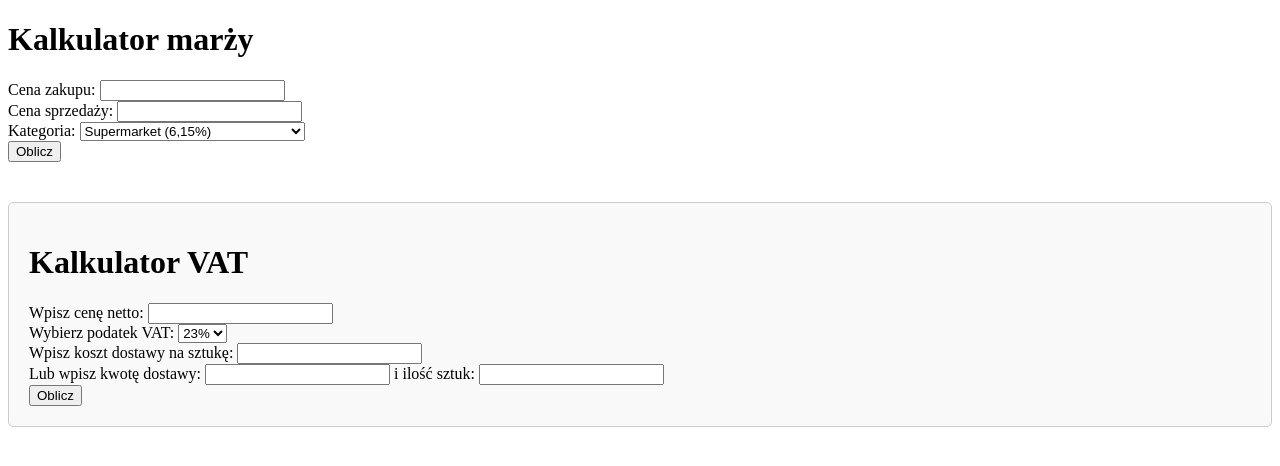
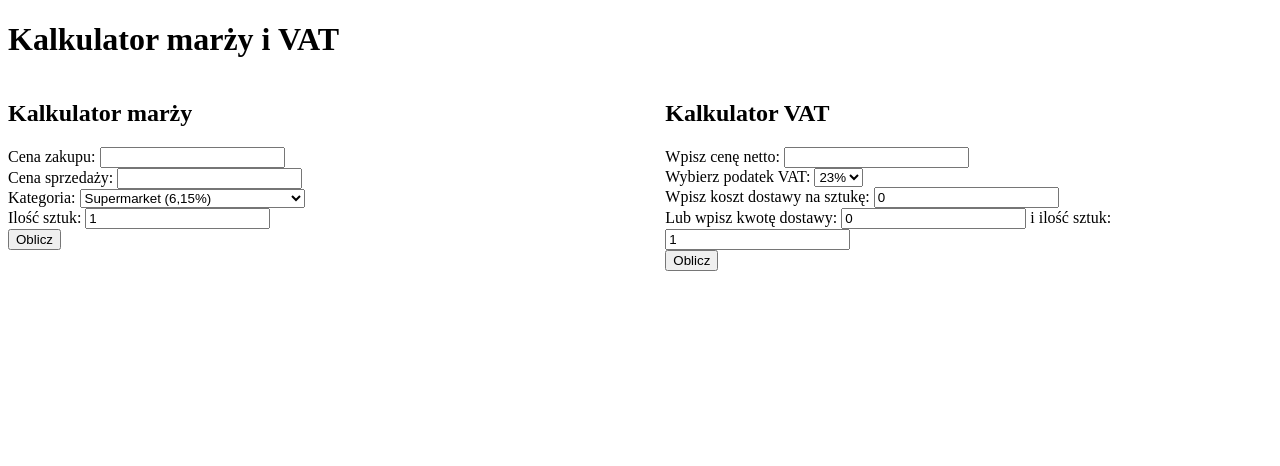
Before and after one commit to czangusiek/kalkulator-marzy, a Flask app: page / in a window 1280 px wide. Shown: the top 466 px of the page. Run offline with Flask 3, Linux system fonts and the light colour scheme.

Commit message:
Dodano zmiany w kalkulatorach

```diff
--- a/app.py
+++ b/app.py
@@ -74,27 +74,34 @@ def index():
     cena_sprzedazy_input = ""
     kategoria_input = ""
     inna_prowizja_input = ""
+    ilosc_sztuk_input = "1"  # Domyślna wartość dla ilości sztuk
 
     # Dane dla drugiego kalkulatora
     wynik_vat = None
     cena_netto_input = ""
     vat_input = "23"
-    koszt_dostawy_sztuka_input = ""
-    kwota_dostawy_input = ""
-    ilosc_sztuk_input = ""
+    koszt_dostawy_sztuka_input = "0"
+    kwota_dostawy_input = "0"
+    ilosc_sztuk_vat_input = "1"
 
     if request.method == "POST":
         if "cena_zakupu" in request.form:  # Pierwszy kalkulator
             cena_zakupu = zamien_przecinek_na_kropke(request.form["cena_zakupu"])
             cena_sprzedazy = zamien_przecinek_na_kropke(request.form["cena_sprzedazy"])
             kategoria = request.form["kategoria"]
-            inna_prowizja = request.form.get("inna_prowizja", None)  # Pobierz wartość procentu prowizji dla kategorii H
+            inna_prowizja = request.form.get("inna_prowizja", None)
+            ilosc_sztuk = zamien_przecinek_na_kropke(request.form.get("ilosc_sztuk", "1"))
 
             # Zapisz wprowadzone dane, aby przekazać je z powrotem do formularza
             cena_zakupu_input = request.form["cena_zakupu"]
             cena_sprzedazy_input = request.form["cena_sprzedazy"]
             kategoria_input = kategoria
             inna_prowizja_input = inna_prowizja if inna_prowizja else ""
+            ilosc_sztuk_input = request.form.get("ilosc_sztuk", "1")
+
+            # Mnożenie cen przez ilość sztuk
+            cena_zakupu *= ilosc_sztuk
+            cena_sprzedazy *= ilosc_sztuk
 
             # Oblicz prowizje minimalną i maksymalną (bez promowania)
             if kategoria == "H" and inna_prowizja:
@@ -197,9 +204,9 @@ def index():
             # Zapisz wprowadzone dane, aby przekazać je z powrotem do formularza
             cena_netto_input = request.form["cena_netto"]
             vat_input = request.form["vat"]
-            koszt_dostawy_sztuka_input = request.form.get("koszt_dostawy_sztuka", "")
-            kwota_dostawy_input = request.form.get("kwota_dostawy", "")
-            ilosc_sztuk_input = request.form.get("ilosc_sztuk", "")
+            koszt_dostawy_sztuka_input = request.form.get("koszt_dostawy_sztuka", "0")
+            kwota_dostawy_input = request.form.get("kwota_dostawy", "0")
+            ilosc_sztuk_vat_input = request.form.get("ilosc_sztuk", "1")
 
             # Oblicz koszt dostawy na sztukę
             if kwota_dostawy and ilosc_sztuk:
@@ -227,12 +234,13 @@ def index():
         cena_sprzedazy_input=cena_sprzedazy_input,
         kategoria_input=kategoria_input,
         inna_prowizja_input=inna_prowizja_input,
+        ilosc_sztuk_input=ilosc_sztuk_input,
         wynik_vat=wynik_vat,
         cena_netto_input=cena_netto_input,
         vat_input=vat_input,
         koszt_dostawy_sztuka_input=koszt_dostawy_sztuka_input,
         kwota_dostawy_input=kwota_dostawy_input,
-        ilosc_sztuk_input=ilosc_sztuk_input
+        ilosc_sztuk_vat_input=ilosc_sztuk_vat_input
     )
 
 if __name__ == "__main__":
--- a/templates/index.html
+++ b/templates/index.html
@@ -39,6 +39,13 @@
             border-radius: 5px;
             background-color: #f9f9f9;
         }
+        .container {
+            display: flex;
+            justify-content: space-between;
+        }
+        .kalkulator {
+            width: 48%;
+        }
     </style>
     <script>
         function toggleInnaProwizja() {
@@ -53,7 +60,10 @@
     </script>
 </head>
 <body>
-    <h1>Kalkulator marży</h1>
+    <h1>Kalkulator marży i VAT</h1>
+    <div class="container">
+        <div class="kalkulator">
+            <h2>Kalkulator marży</h2>
             <form method="POST" onsubmit="toggleInnaProwizja()">
                 <label for="cena_zakupu">Cena zakupu:</label>
                 <input type="text" id="cena_zakupu" name="cena_zakupu" value="{{ cena_zakupu_input }}" required>
@@ -78,6 +88,9 @@
                     <input type="text" id="inna_prowizja" name="inna_prowizja" value="{{ inna_prowizja_input }}">
                     <br>
                 </div>
+                <label for="ilosc_sztuk">Ilość sztuk:</label>
+                <input type="text" id="ilosc_sztuk" name="ilosc_sztuk" value="{{ ilosc_sztuk_input }}" required>
+                <br>
                 <button type="submit">Oblicz</button>
             </form>
 
@@ -85,9 +98,10 @@
             <h2>Wynik:</h2>
             <div class="wynik">{{ wynik | safe }}</div>
             {% endif %}
+        </div>
 
-    <div class="kalkulator-vat">
-        <h1>Kalkulator VAT</h1>
+        <div class="kalkulator">
+            <h2>Kalkulator VAT</h2>
             <form method="POST">
                 <label for="cena_netto">Wpisz cenę netto:</label>
                 <input type="text" id="cena_netto" name="cena_netto" value="{{ cena_netto_input }}" required>
@@ -105,7 +119,7 @@
                 <label for="kwota_dostawy">Lub wpisz kwotę dostawy:</label>
                 <input type="text" id="kwota_dostawy" name="kwota_dostawy" value="{{ kwota_dostawy_input }}">
                 <label for="ilosc_sztuk">i ilość sztuk:</label>
-            <input type="text" id="ilosc_sztuk" name="ilosc_sztuk" value="{{ ilosc_sztuk_input }}">
+                <input type="text" id="ilosc_sztuk" name="ilosc_sztuk" value="{{ ilosc_sztuk_vat_input }}">
                 <br>
                 <button type="submit">Oblicz</button>
             </form>
@@ -115,5 +129,6 @@
             <div class="wynik">{{ wynik_vat | safe }}</div>
             {% endif %}
         </div>
+    </div>
 </body>
 </html>
```
Lines whose indentation alone changed are shown as unchanged.
